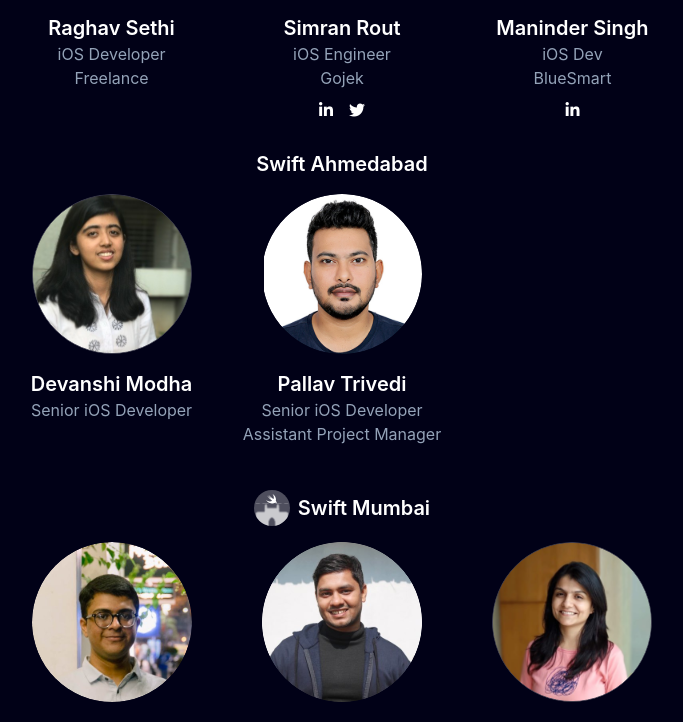
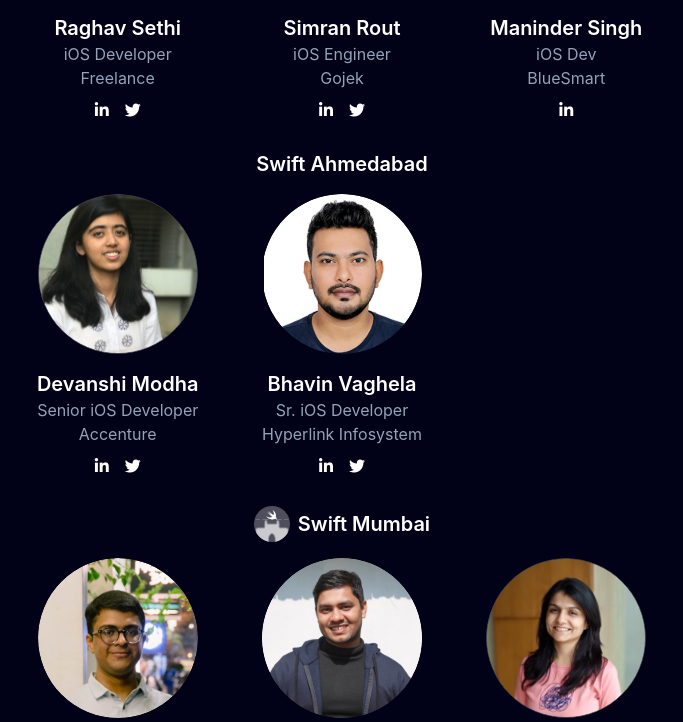
Before and after one commit to WatchPartyAroundIndia/watchpartyaroundindia.github.io, a React (Vite) app: page / in a window 1280 px wide. Shown: the part 4453-5175 px from the top of the page, without its empty margins (298-981 px from the left). Built offline with nearby package versions, Linux system fonts and the light colour scheme; a web font is replaced by a local one.

Commit message:
socials updated

```diff
--- a/src/components/About.tsx
+++ b/src/components/About.tsx
@@ -28,8 +28,8 @@ const About = () => {
           designation: "iOS Developer",
           company: "Freelance",
           imageSrc: leader01,
-          linkedIn: "",
-          twitter: "",
+          linkedIn: "https://www.linkedin.com/in/sforsethi/",
+          twitter: "https://x.com/sforsethi",
         },
         {
           id: 2,
@@ -59,19 +59,19 @@ const About = () => {
           id: 3,
           name: "Devanshi Modha",
           designation: "Senior iOS Developer",
-          company: "",
+          company: "Accenture",
           imageSrc: leader02,
-          linkedIn: "",
-          twitter: "",
+          linkedIn: "https://www.linkedin.com/in/devanshimodha/",
+          twitter: "https://x.com/devanshimodha",
         },
         {
           id: 4,
-          name: "Pallav Trivedi",
-          designation: "Senior iOS Developer",
-          company: "Assistant Project Manager",
+          name: "Bhavin Vaghela",
+          designation: "Sr. iOS Developer",
+          company: "Hyperlink Infosystem",
           imageSrc: leader03,
-          linkedIn: "",
-          twitter: "",
+          linkedIn: "https://www.linkedin.com/in/bhavin-vaghela",
+          twitter: "https://x.com/bhavin_v92",
         },
       ],
     },
@@ -86,8 +86,8 @@ const About = () => {
           designation: "Public Relations",
           company: "",
           imageSrc: leader04,
-          linkedIn: "",
-          twitter: "",
+          linkedIn: "https://www.linkedin.com/in/rajhraval/",
+          twitter: "https://x.com/rajhraval",
         },
         {
           id: 6,
@@ -95,8 +95,8 @@ const About = () => {
           designation: "Senior iOS Developer",
           company: "100ms",
           imageSrc: leader05,
-          linkedIn: "",
-          twitter: "",
+          linkedIn: "http://www.linkedin.com/in/yogeshsingh2810 ",
+          twitter: "https://twitter.com/_yogeshsingh",
         },
         {
           id: 7,
@@ -145,26 +145,26 @@ const About = () => {
           designation: "Senior iOS Engineer",
           company: "Gojek Tech",
           imageSrc: leader07,
-          linkedIn: "",
+          linkedIn: "https://www.linkedin.com/in/sinchanmaitri/",
           twitter: "https://twitter.com/amitsamant_dev",
         },
         {
           id: 9,
           name: "Sinchan Maitri",
           designation: "iOS Engineer",
-          company: "",
+          company: "Fueled",
           imageSrc: leader08,
-          linkedIn: "",
-          twitter: "",
+          linkedIn: "https://www.linkedin.com/in/sinchanmaitri",
+          twitter: "https://www.x.com/sinchanmaitri",
         },
         {
           id: 10,
           name: "Nayyan Mujadiya",
           designation: "R & D Engineer",
-          company: "",
+          company: "Siemens EDA",
           imageSrc: leader09,
-          linkedIn: "",
-          twitter: "",
+          linkedIn: "https://www.linkedin.com/in/nayyanmujadiya/",
+          twitter: "https://x.com/nayaneye",
         },
       ],
     },
```
